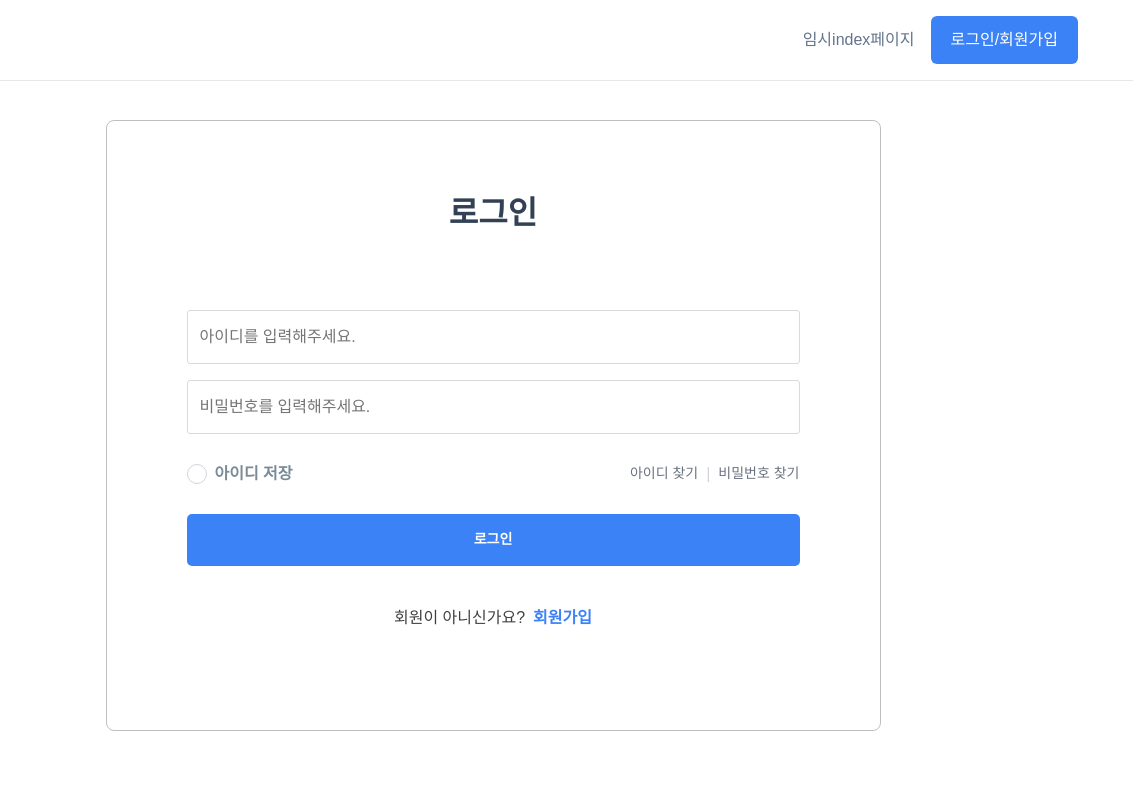
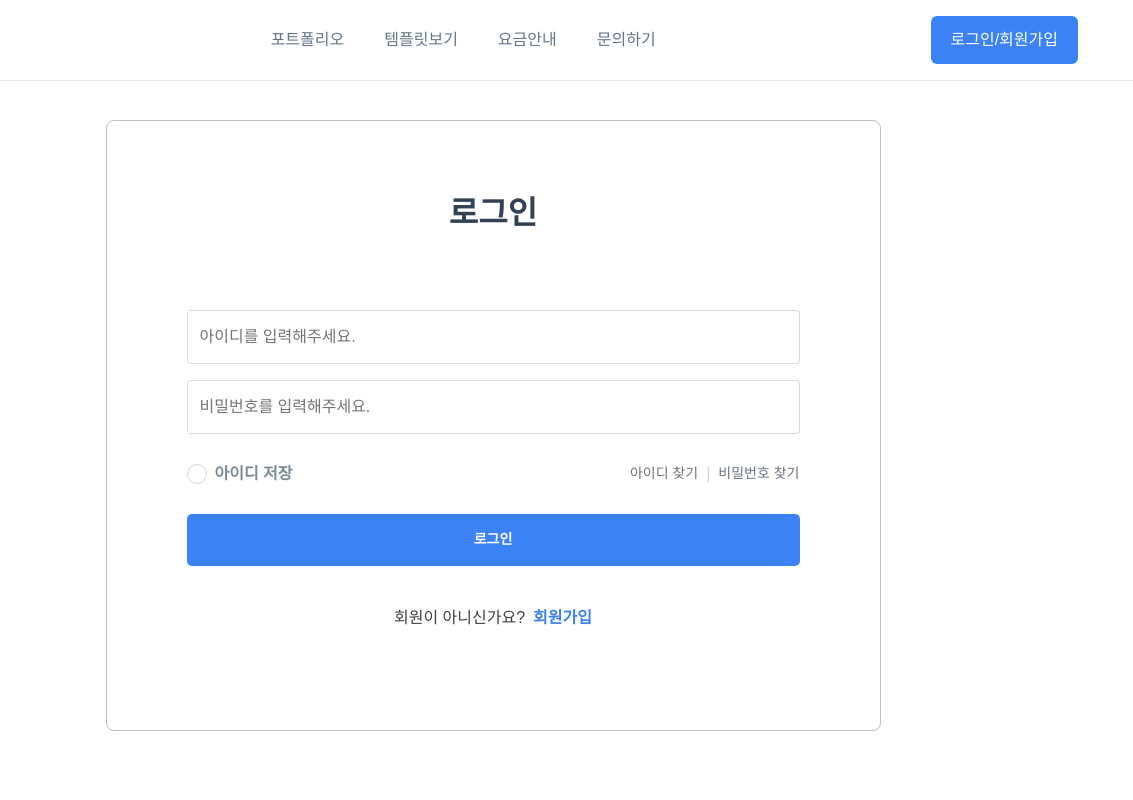
Before and after one commit to yujeonghyeong/test-page-01, a plain HTML site: page index.html in a window 1280 px wide. Shown: the top 800 px of the page, 147-1280 px from the left. Drawn offline with nearby package versions, Linux system fonts and the light colour scheme; a web font is replaced by a local one.

Commit message:
feat : header 수정

```diff
--- a/index.html
+++ b/index.html
@@ -29,11 +29,33 @@
         <div class="logo" onclick="window.location.href='index.html'" style="cursor: pointer;">
           <img class="e-hos" src="/images/e-hos-logo.png" />
         </div>
+        <div class="menu">
+          <a href="#" class="menu-item">포트폴리오</a>
+          <a href="#" class="menu-item">템플릿보기</a>
+          <a href="#" class="menu-item">요금안내</a>
+          <a href="#" class="menu-item">문의하기</a>
+        </div>
         <div class="buttons">
-          <div class="price-go"> 임시index페이지 </div>
+
           <button class="primary-button" onclick="window.location.href='login.html'">
-            <p> 로그인/회원가입 </p>
+            <p>로그인/회원가입</p>
           </button>
+        </div>
+        <button class="mobile-menu-btn">
+          <span class="material-symbols-outlined">menu</span>
+        </button>
+      </div>
+      <div class="mobile-menu">
+        <div class="mobile-menu-inner">
+          <a href="#" class="menu-item">포트폴리오</a>
+          <a href="#" class="menu-item">템플릿보기</a>
+          <a href="#" class="menu-item">요금안내</a>
+          <a href="#" class="menu-item">문의하기</a>
+          <div class="mobile-buttons">
+            <button class="primary-button" onclick="window.location.href='login.html'">
+              <p>로그인/회원가입</p>
+            </button>
+          </div>
         </div>
       </div>
 
```
Also changed, not shown: login.html (+24 -2 lines).
